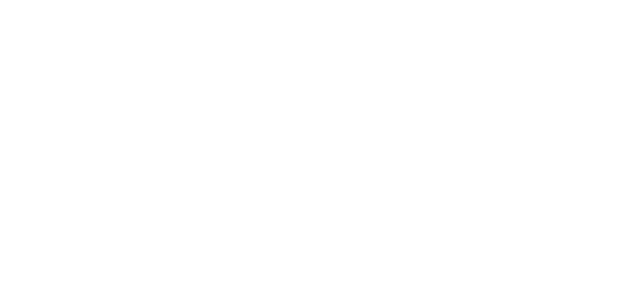
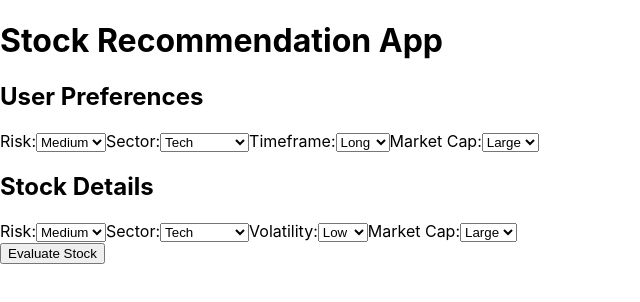
Before and after one commit to brennandavenport/BullRun, a React (Create React App) app: page /stocks in a window 1280 px wide. Before the commit this address had no page. Shown: the top 302 px of the page, without its empty margins (0-640 px from the left). Built offline with nearby package versions, Linux system fonts and the light colour scheme.

Commit message:
Sign up done

```diff
--- a/src/App.js
+++ b/src/App.js
@@ -10,6 +10,7 @@
 import ProtectedRoute from "./ProtectedRoute";
 import { AuthProvider } from "./AuthContext";
 import UserSetup from "./pages/UserSetup";
+import StockRecommendations from "./pages/StockRecommendations";
 
 const App = () => {
   return (
@@ -20,12 +21,14 @@
           <Route path="/signin" element={<SignIn />} />
           <Route path="/signup" element={<SignUp />} />
           <Route path="/setup" element={<UserSetup />} />
+          <Route path="/stocks" element={<StockRecommendations />} />
 
           {/* Protected Routes */}
           <Route path="/portfolio" element={<ProtectedRoute element={<Portfolio />} />} />
           <Route path="/leaderboard" element={<ProtectedRoute element={<Leaderboard />} />} />
           <Route path="/settings" element={<ProtectedRoute element={<Settings />} />} />
           <Route path="/swipe-learn" element={<ProtectedRoute element={<SwipeLearn />} />} />
+          {/* <Route path="/stocks" element={<ProtectedRoute element={<StockRecommendations />} />} /> */}
         </Routes>
       </Router>
     </AuthProvider>
--- a/src/pages/SignUp.jsx
+++ b/src/pages/SignUp.jsx
@@ -50,7 +50,7 @@
         localStorage.setItem("user", data.data.id); // Correctly access the user ID
 
         // Redirect to the home page or dashboard
-        navigate("/");
+        navigate("/setup");
       } else {
         // Handle errors from the backend
         setError(data.detail || "Invalid credentials, try again");
@@ -60,7 +60,7 @@
       setError("An error occurred. Please try again.");
     }
 
-    navigate("/setup");
+    //navigate("/setup");
   };
 
   return (
--- a/src/pages/StockRecommendations.jsx
+++ b/src/pages/StockRecommendations.jsx
@@ -1,34 +1,185 @@
-import React, { useEffect, useState } from 'react';
-import { getUserBasedRecommendations } from '../utils/recommendations';
+import React, { useState } from "react";
 
-const StockRecommendations = ({ user }) => {
-  const [recommendations, setRecommendations] = useState([]);
+const StockRecommendations = () => {
+  // State for user preferences
+  const [userPreferences, setUserPreferences] = useState({
+    risk: "medium",
+    sector: "tech",
+    timeframe: "long",
+    marketCap: "large",
+  });
 
-  useEffect(() => {
-    // Example stock data. In production, you might fetch this from an API.
-    const stocks = [
-      { ticker: 'AAPL', expectedReturn: 0.10, volatility: 0.15, beta: 1.1, sector: 'technology' },
-      { ticker: 'MSFT', expectedReturn: 0.08, volatility: 0.12, beta: 0.9, sector: 'technology' },
-      { ticker: 'JNJ', expectedReturn: 0.07, volatility: 0.10, beta: 0.8, sector: 'healthcare' },
-      { ticker: 'TSLA', expectedReturn: 0.15, volatility: 0.30, beta: 1.5, sector: 'automotive' },
-    ];
+  // State for stock data
+  const [stock, setStock] = useState({
+    risk: "medium",
+    sector: "tech",
+    volatility: "low",
+    marketCap: "large",
+  });
 
-    const recs = getUserBasedRecommendations(user, stocks, 0.02);
-    setRecommendations(recs);
-  }, [user]);
+  // State for the recommendation score
+  const [score, setScore] = useState(null);
+
+  // Function to handle preference changes
+  const handlePreferenceChange = (e) => {
+    const { name, value } = e.target;
+    setUserPreferences((prev) => ({
+      ...prev,
+      [name]: value,
+    }));
+  };
+
+  // Function to handle stock data changes
+  const handleStockChange = (e) => {
+    const { name, value } = e.target;
+    setStock((prev) => ({
+      ...prev,
+      [name]: value,
+    }));
+  };
+
+  // Function to calculate the recommendation score
+  const calculateScore = () => {
+    const newScore = recommendStock(userPreferences, stock);
+    setScore(newScore);
+  };
 
   return (
-    <div>
-      <h2>Recommendations for {user.name}</h2>
-      <ul>
-        {recommendations.map(stock => (
-          <li key={stock.ticker}>
-            <strong>{stock.ticker}</strong> — Composite Score: {stock.compositeScore.toFixed(2)}
-          </li>
-        ))}
-      </ul>
+    <div className="stock-recommendations">
+      <h1>Stock Recommendation App</h1>
+
+      <div>
+        <h2>User Preferences</h2>
+        <label>
+          Risk:
+          <select name="risk" value={userPreferences.risk} onChange={handlePreferenceChange}>
+            <option value="low">Low</option>
+            <option value="medium">Medium</option>
+            <option value="high">High</option>
+          </select>
+        </label>
+        <label>
+          Sector:
+          <select name="sector" value={userPreferences.sector} onChange={handlePreferenceChange}>
+            <option value="tech">Tech</option>
+            <option value="automotive">Automotive</option>
+            <option value="finance">Finance</option>
+            <option value="materials">Materials</option>
+            <option value="etf">ETF</option>
+            <option value="healthcare">Healthcare</option>
+            <option value="energy">Energy</option>
+          </select>
+        </label>
+        <label>
+          Timeframe:
+          <select name="timeframe" value={userPreferences.timeframe} onChange={handlePreferenceChange}>
+            <option value="short">Short</option>
+            <option value="long">Long</option>
+          </select>
+        </label>
+        <label>
+          Market Cap:
+          <select name="marketCap" value={userPreferences.marketCap} onChange={handlePreferenceChange}>
+            <option value="large">Large</option>
+            <option value="small">Small</option>
+          </select>
+        </label>
+      </div>
+
+      <div>
+        <h2>Stock Details</h2>
+        <label>
+          Risk:
+          <select name="risk" value={stock.risk} onChange={handleStockChange}>
+            <option value="low">Low</option>
+            <option value="medium">Medium</option>
+            <option value="high">High</option>
+          </select>
+        </label>
+        <label>
+          Sector:
+          <select name="sector" value={stock.sector} onChange={handleStockChange}>
+            <option value="tech">Tech</option>
+            <option value="automotive">Automotive</option>
+            <option value="finance">Finance</option>
+          </select>
+        </label>
+        <label>
+          Volatility:
+          <select name="volatility" value={stock.volatility} onChange={handleStockChange}>
+            <option value="low">Low</option>
+            <option value="high">High</option>
+          </select>
+        </label>
+        <label>
+          Market Cap:
+          <select name="marketCap" value={stock.marketCap} onChange={handleStockChange}>
+            <option value="large">Large</option>
+            <option value="small">Small</option>
+          </select>
+        </label>
+      </div>
+
+      <button onClick={calculateScore}>Evaluate Stock</button>
+
+      {score !== null && (
+        <div>
+          <h2>Recommendation Score: {score.toFixed(2)}</h2>
+          {score >= 0.7 ? (
+            <p>This stock is a positive recommendation!</p>
+          ) : (
+            <p>This stock is not recommended.</p>
+          )}
+        </div>
+      )}
     </div>
   );
 };
 
+// Stock recommendation algorithm
+const recommendStock = (userPreferences, stock) => {
+  let score = 0;
+
+  // Risk matching
+  if (userPreferences.risk === stock.risk) {
+    score += 0.3;
+  } else if (
+    (userPreferences.risk === "low" && stock.risk === "medium") ||
+    (userPreferences.risk === "medium" && stock.risk === "high") ||
+    (userPreferences.risk === "high" && stock.risk === "medium")
+  ) {
+    score += 0.2;
+  } else {
+    score += 0.1;
+  }
+
+  // Sector matching
+  if (userPreferences.sector === stock.sector) {
+    score += 0.3;
+  } else {
+    score += 0.1;
+  }
+
+  // Timeframe matching (using volatility as a proxy)
+  if (userPreferences.timeframe === "short" && stock.volatility === "high") {
+    score += 0.2;
+  } else if (userPreferences.timeframe === "long" && stock.volatility === "low") {
+    score += 0.2;
+  } else {
+    score += 0.1;
+  }
+
+  // Market cap matching
+  if (userPreferences.marketCap === stock.marketCap) {
+    score += 0.2;
+  } else {
+    score += 0.1;
+  }
+
+  // Ensure the score is between 0 and 1
+  score = Math.min(Math.max(score, 0), 1);
+
+  return score;
+};
+
 export default StockRecommendations;
--- a/src/pages/UserSetup.jsx
+++ b/src/pages/UserSetup.jsx
@@ -4,45 +4,77 @@
   Button,
   Typography,
   FormControl,
+  FormControlLabel,
+  FormGroup,
+  Checkbox,
   InputLabel,
   Select,
   MenuItem,
   Card,
   CardContent,
-  TextField,
 } from "@mui/material";
 import { useNavigate } from "react-router-dom";
 
 export default function PortfolioPreferences() {
-  const [totalInvestments, setTotalInvestments] = useState("");
-  const [totalLiquidity, setTotalLiquidity] = useState("");
+  // State variables for the API fields
   const [riskFactor, setRiskFactor] = useState("medium");
+  const [minMarketCap, setMinMarketCap] = useState("");
+  const [timeFrame, setTimeFrame] = useState("");
+  const [sectors, setSectors] = useState([]);
+
   const navigate = useNavigate();
+
+  const sectorOptions = [
+    { value: "finance", label: "Finance" },
+    { value: "tech", label: "Tech" },
+    { value: "automotive", label: "Automotive" },
+    { value: "materials", label: "Materials" },
+    { value: "etf", label: "ETF" },
+    { value: "healthcare", label: "Healthcare" },
+    { value: "energy", label: "Energy" },
+    // Add more options as needed
+  ];
+
+  // Handle checkbox changes for sectors
+  const handleSectorChange = (event) => {
+    const { name, checked } = event.target;
+    if (checked) {
+      // Add the selected sector
+      setSectors([...sectors, name]);
+    } else {
+      // Remove the unselected sector
+      setSectors(sectors.filter((sector) => sector !== name));
+    }
+  };
 
   const handleSubmit = async (e) => {
     e.preventDefault();
-    console.log("Form submitted"); // Test log
+    // Build the user profile JSON using the field names expected by the API.
+    if (sectors.length === 0) {
+        alert("Please select at least one sector.");
+        return;
+      }
+    const userProfile = {
+      total_investments: 0,
+      total_liquidity: 10000,
+      risk_factor: riskFactor,
+      min_market_cap: minMarketCap,
+      time_frame: timeFrame,
+      sectors: sectors, // Include sector in the payload
+      user: localStorage.getItem("user"), // Ensure this value represents an integer user ID in your system.
+    };
 
-    // Prepare the data in the required JSON format
-    const userProfile = {
-      total_investments: totalInvestments,
-      total_liquidity: totalLiquidity,
-      risk_factor: riskFactor,
-      user: localStorage.getItem("user"), // Replace this with the actual user ID from your authentication system
-    };
-    console.log("Token:", localStorage.getItem("access_token"));
     try {
-      // Send a POST request to your Django backend
       const response = await fetch("http://localhost:8000/matches/userprofile/", {
         method: "POST",
         headers: {
           "Content-Type": "application/json",
-          "Authorization": `Bearer ${localStorage.getItem("access_token")}`},
+          "Authorization": `Bearer ${localStorage.getItem("access_token")}`,
+        },
         body: JSON.stringify(userProfile),
       });
 
       if (response.ok) {
-        // Redirect to the dashboard or home page
         navigate("/portfolio");
       } else {
         console.error("Failed to save user profile");
@@ -69,29 +101,6 @@
             Tell us about your investment preferences.
           </Typography>
           <form onSubmit={handleSubmit}>
-            {/* Total Investments */}
-            <TextField
-              fullWidth
-              label="Total Investments"
-              type="number"
-              value={totalInvestments}
-              onChange={(e) => setTotalInvestments(e.target.value)}
-              placeholder="Enter total investments"
-              margin="normal"
-              required
-            />
-
-            {/* Total Liquidity */}
-            <TextField
-              fullWidth
-              label="Total Liquidity"
-              type="number"
-              value={totalLiquidity}
-              onChange={(e) => setTotalLiquidity(e.target.value)}
-              placeholder="Enter total liquidity"
-              margin="normal"
-              required
-            />
 
             {/* Risk Factor */}
             <FormControl fullWidth sx={{ mb: 3 }}>
@@ -110,6 +119,65 @@
               </Select>
             </FormControl>
 
+            {/* Minimum Market Cap (Enum of 6 options) */}
+            <FormControl fullWidth sx={{ mb: 3 }}>
+              <InputLabel id="min-market-cap-label">Minimum Market Cap</InputLabel>
+              <Select
+                labelId="min-market-cap-label"
+                id="min-market-cap"
+                value={minMarketCap}
+                label="Minimum Market Cap"
+                onChange={(e) => setMinMarketCap(e.target.value)}
+                required
+              >
+
+                {/* Replace these values with the specific market cap thresholds you need */}
+                <MenuItem value="0">0</MenuItem>
+                <MenuItem value="50M">50M</MenuItem>
+                <MenuItem value="300M">300M</MenuItem>
+                <MenuItem value="2B">2B</MenuItem>
+                <MenuItem value="10B">10B</MenuItem>
+                <MenuItem value="200B">200B</MenuItem>
+              </Select>
+            </FormControl>
+
+            {/* Time Frame (Enum of 2 options) */}
+            <FormControl fullWidth sx={{ mb: 3 }}>
+              <InputLabel id="time-frame-label">Time Frame</InputLabel>
+              <Select
+                labelId="time-frame-label"
+                id="time-frame"
+                value={timeFrame}
+                label="Time Frame"
+                onChange={(e) => setTimeFrame(e.target.value)}
+                required
+              >
+                {/* Adjust these options as necessary */}
+                <MenuItem value="Short term">Short-term</MenuItem>
+                <MenuItem value="Long term">Long-term</MenuItem>
+              </Select>
+            </FormControl>
+
+            {/* Sectors as Checkboxes */}
+            <Typography variant="h6" sx={{ mt: 2 }}>
+              Select Sectors
+            </Typography>
+            <FormGroup>
+              {sectorOptions.map((option) => (
+                <FormControlLabel
+                  key={option.value}
+                  control={
+                    <Checkbox
+                      name={option.value}
+                      checked={sectors.includes(option.value)}
+                      onChange={handleSectorChange}
+                    />
+                  }
+                  label={option.label}
+                />
+              ))}
+            </FormGroup>
+
             {/* Submit Button */}
             <Button type="submit" fullWidth variant="contained" sx={{ mt: 2 }}>
               Save Preferences
```
Also changed, not shown: src/pages/Portfolio.jsx (+41 -33 lines), src/utils/recommendations.js (+63 -39 lines).
